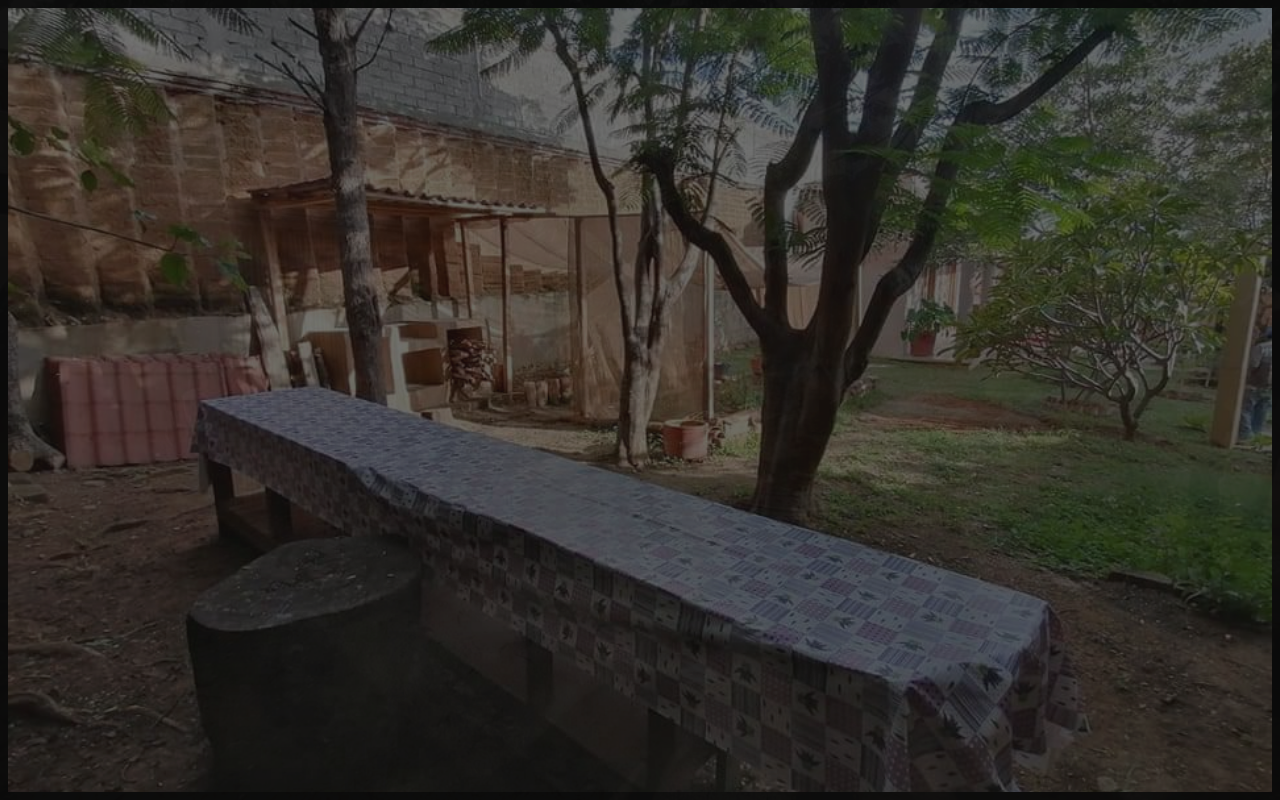
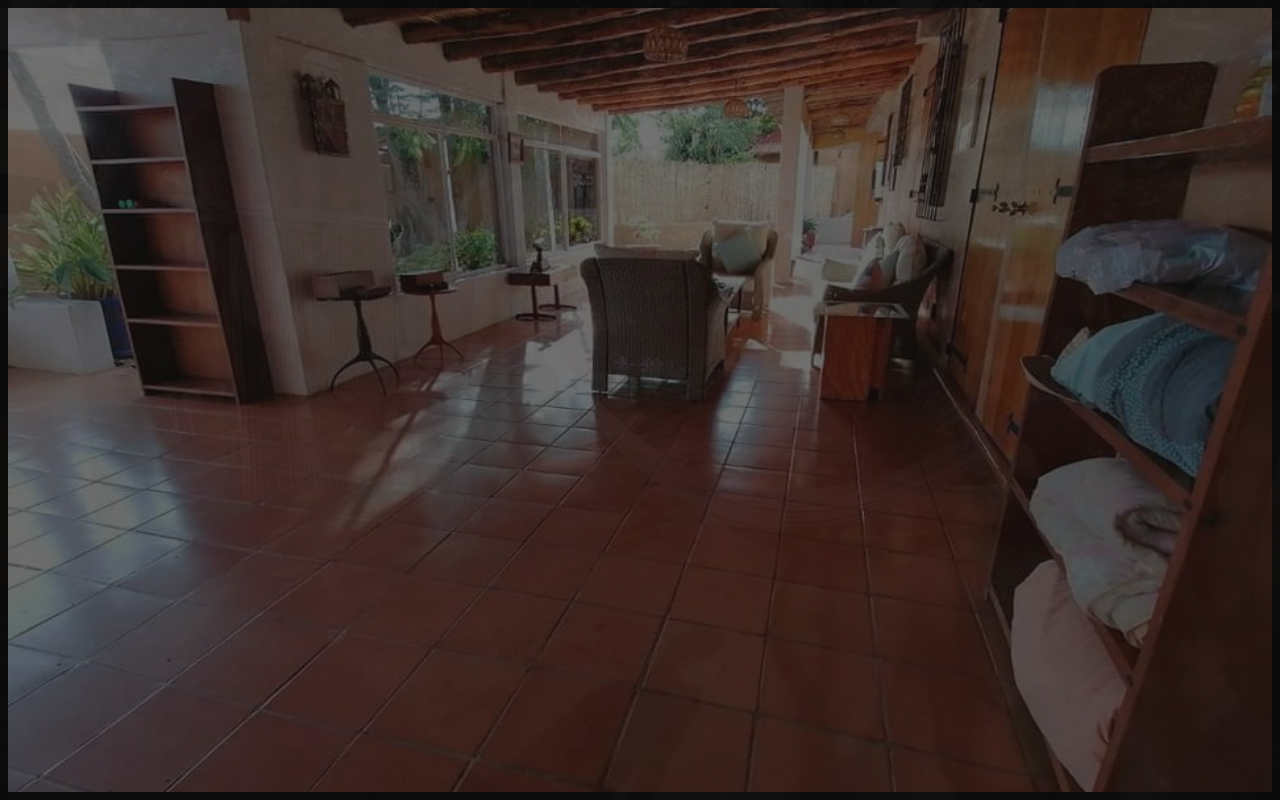
Before and after one commit to Insomnium-Eye/oaxacahouse, a React (Vite) app: page / in a window 1280 px wide. Built offline with nearby package versions, Linux system fonts and the light colour scheme.

Commit message:
Fixed image pagination bug

```diff
--- a/src/App.jsx
+++ b/src/App.jsx
@@ -16,19 +16,19 @@ export default function App() {
     )
 
     const images = useMemo(() => {
-        return Object.keys(modules)
+        // 1. Create the list of images
+        const list = Object.keys(modules)
             .map((k) => {
                 const mod = modules[k]
-                // Handle both ESM default export and direct export
                 const src = (mod && (mod.default || mod)) || ''
-                // Extract just the filename (e.g. "OaxacaPicture_21.jpg")
                 const name = k.split('/').pop()
                 return { src, name }
             })
             .filter((img) => img.src)
-            // --- THIS IS THE NEW SORTING LOGIC ---
-            .sort((a, b) => {
-                // Extract the first number found in the filename
+
+        // 2. SORT the list (Ascending numeric order)
+        list.sort((a, b) => {
+            // Find the number inside the filename (e.g. "OaxacaPicture_21.jpg" -> 21)
             const getNumber = (str) => {
                 const match = str.match(/(\d+)/)
                 return match ? parseInt(match[0], 10) : 0
@@ -37,9 +37,14 @@ export default function App() {
             const numA = getNumber(a.name)
             const numB = getNumber(b.name)
 
-                // Return B - A for Descending (21, 20, 19...)
-                return numB - numA
+            // Return numA - numB for Ascending Order (1, 2, 3...)
+            return numA - numB
         })
+
+        // Debug: Check your console (F12) to see the final order
+        console.log('Gallery Order:', list.map(i => i.name))
+
+        return list
     }, [modules])
 
     return (
```
Lines whose indentation alone changed are shown as unchanged.
